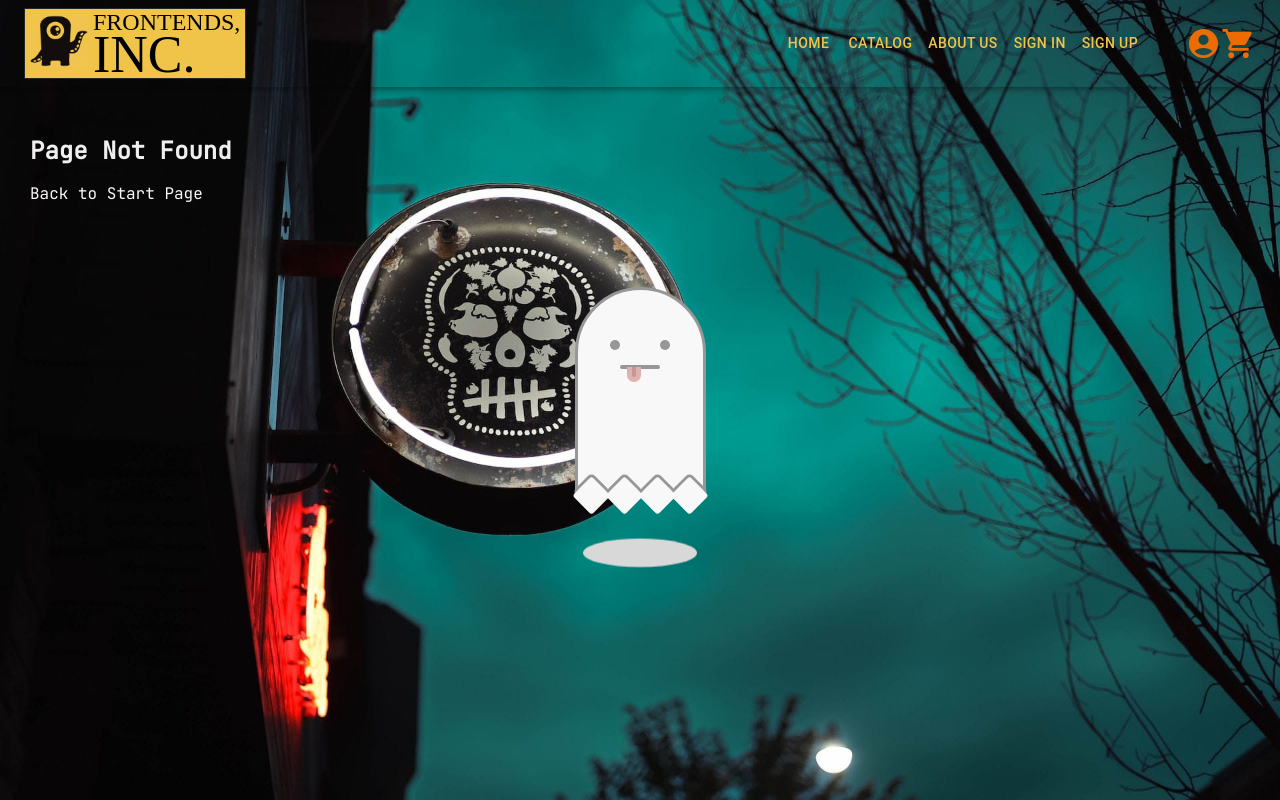
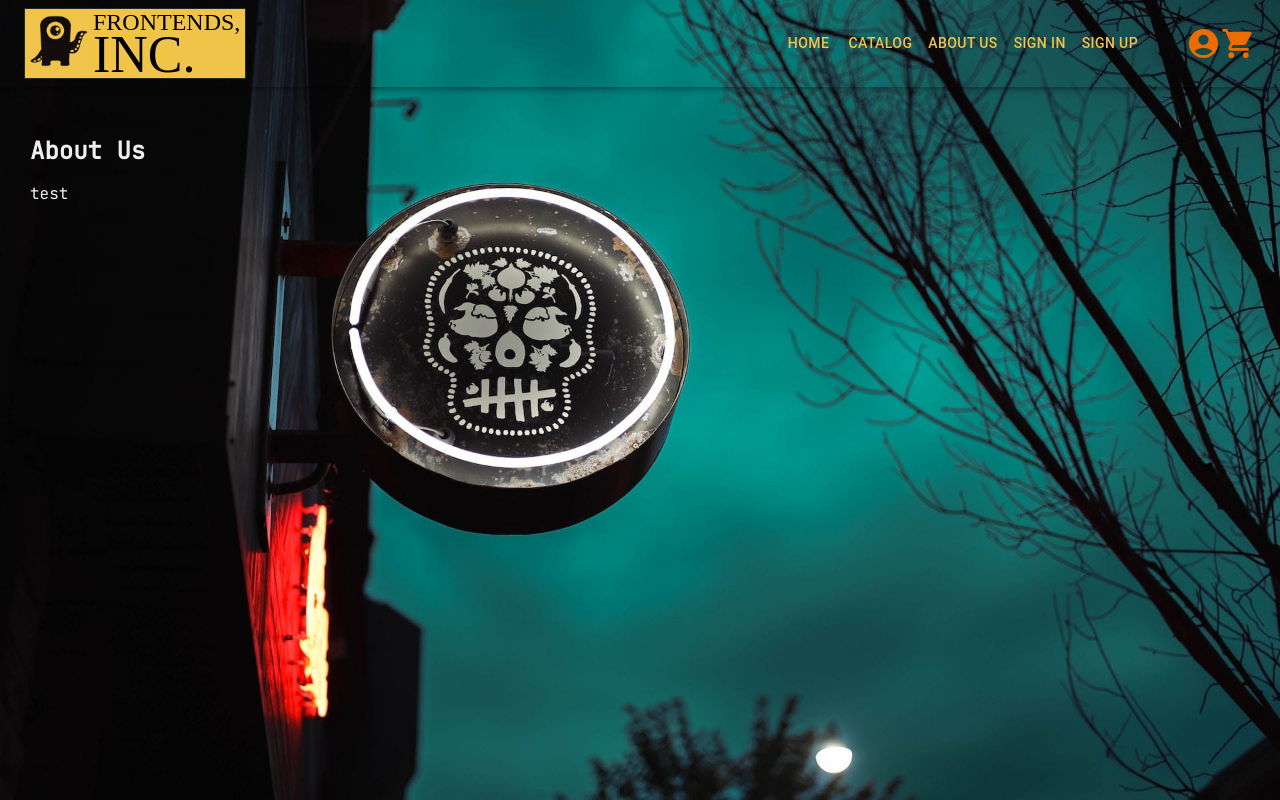
Before and after one commit to maximiloi/eCommerce-Application, a React (Vite) app in the folder monster-shop/: page /about in a window 1280 px wide. Before the commit this address had no page. Built offline with nearby package versions, Linux system fonts and the light colour scheme; a web font is replaced by a local one; what @commercetools/sdk-client-v2 would draw is missing.

Commit message:
feat: add template AboutPage

```diff
--- a/monster-shop/src/App.tsx
+++ b/monster-shop/src/App.tsx
@@ -8,6 +8,8 @@ import Header from './components/Header/Header';
 import Toast from './components/Toast/Toast';
 import CatalogPage from './pages/CatalogPage';
 import ProductPage from './pages/ProductPage';
+import AboutPage from './pages/AboutPage';
+
 import User from './api/user';
 import './App.scss';
 
@@ -31,6 +33,7 @@ function App() {
             <Route path="register" element={<RedirectSignUp />} />
             <Route path="/profile" element={<Profile />} />
             <Route path="/catalog" element={<CatalogPage />} />
+            <Route path="/about" element={<AboutPage />} />
             <Route path="/product">
               <Route path=":productId" element={<ProductPage />} />
             </Route>
--- /dev/null
+++ b/monster-shop/src/pages/AboutPage.tsx
@@ -0,0 +1,10 @@
+function AboutPage() {
+  return (
+    <>
+      <h2 className="about__title">About Us</h2>
+      <div className="about__wrapper">test</div>
+    </>
+  );
+}
+
+export default AboutPage;
```
